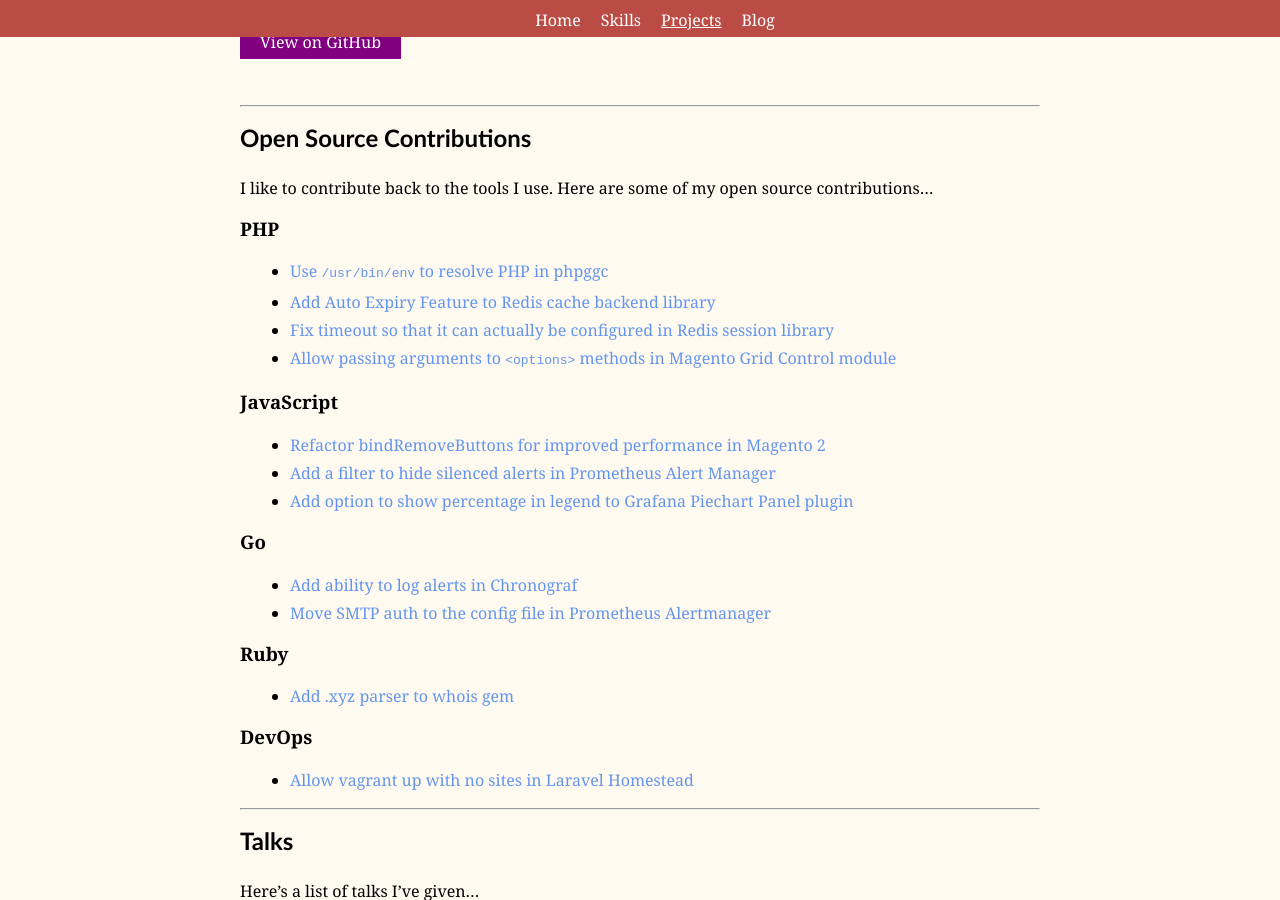
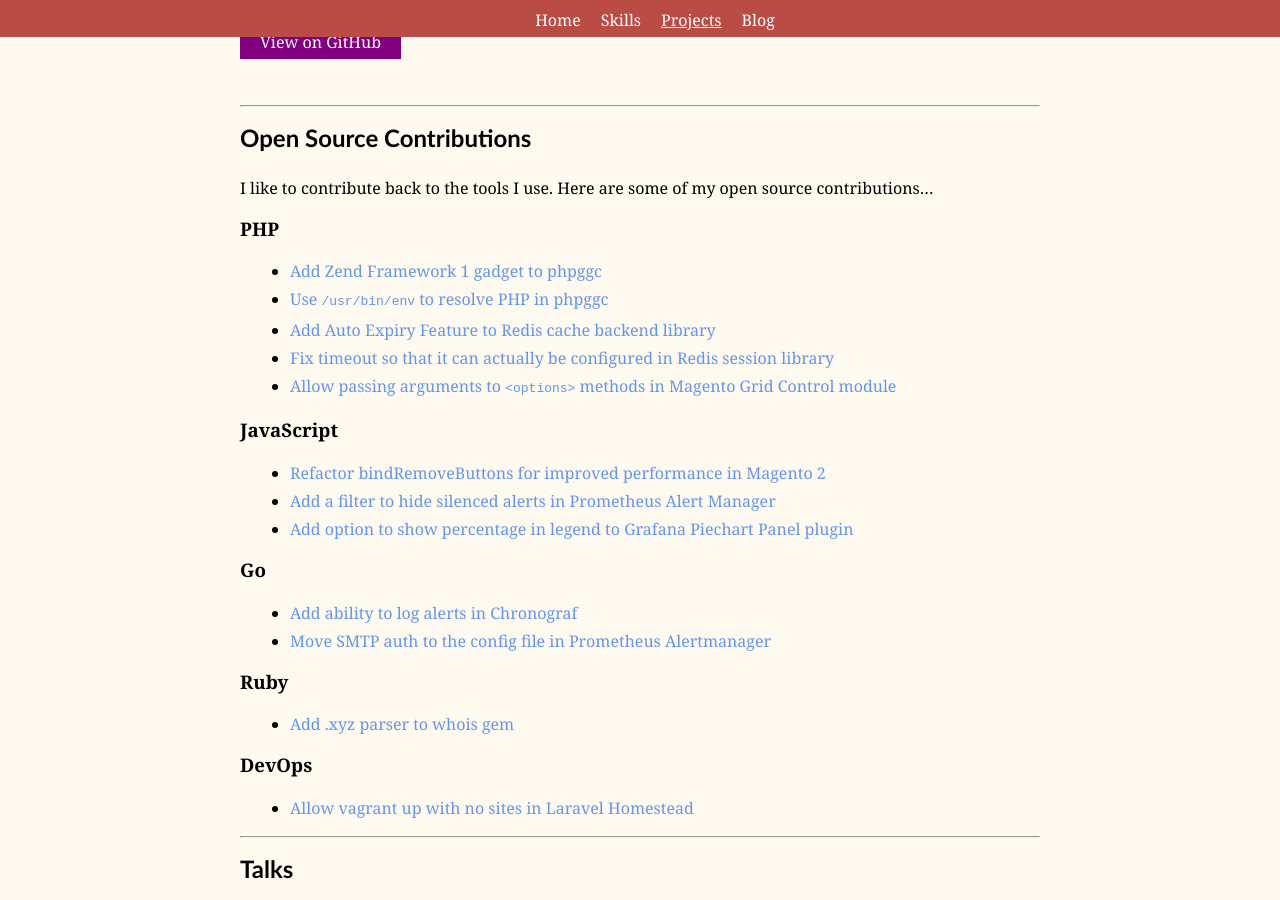
Before and after one commit to mpchadwick/mpchadwick.github.io, a Jekyll site: the page built from projects/index.md, in a window 1280 px wide and 900 px high, scrolled down 1796 px. Built offline with Jekyll 4.4.1, drawn with Linux system fonts in a browser that asks for light colours.

Commit message:
Add ZF1 gadget to open source contributions list

```diff
--- a/projects/index.md
+++ b/projects/index.md
@@ -69,6 +69,7 @@ I like to contribute back to the tools I use. Here are some of my open source co
 
 ### PHP
 
+- [Add Zend Framework 1 gadget to phpggc](https://github.com/ambionics/phpggc/pull/8)
 - [Use `/usr/bin/env` to resolve PHP in phpggc](https://github.com/ambionics/phpggc/pull/5)
 - [Add Auto Expiry Feature to Redis cache backend library](https://github.com/colinmollenhour/Cm_Cache_Backend_Redis/pull/111)
 - [Fix timeout so that it can actually be configured in Redis session library](https://github.com/colinmollenhour/Cm_RedisSession/pull/86)
```
